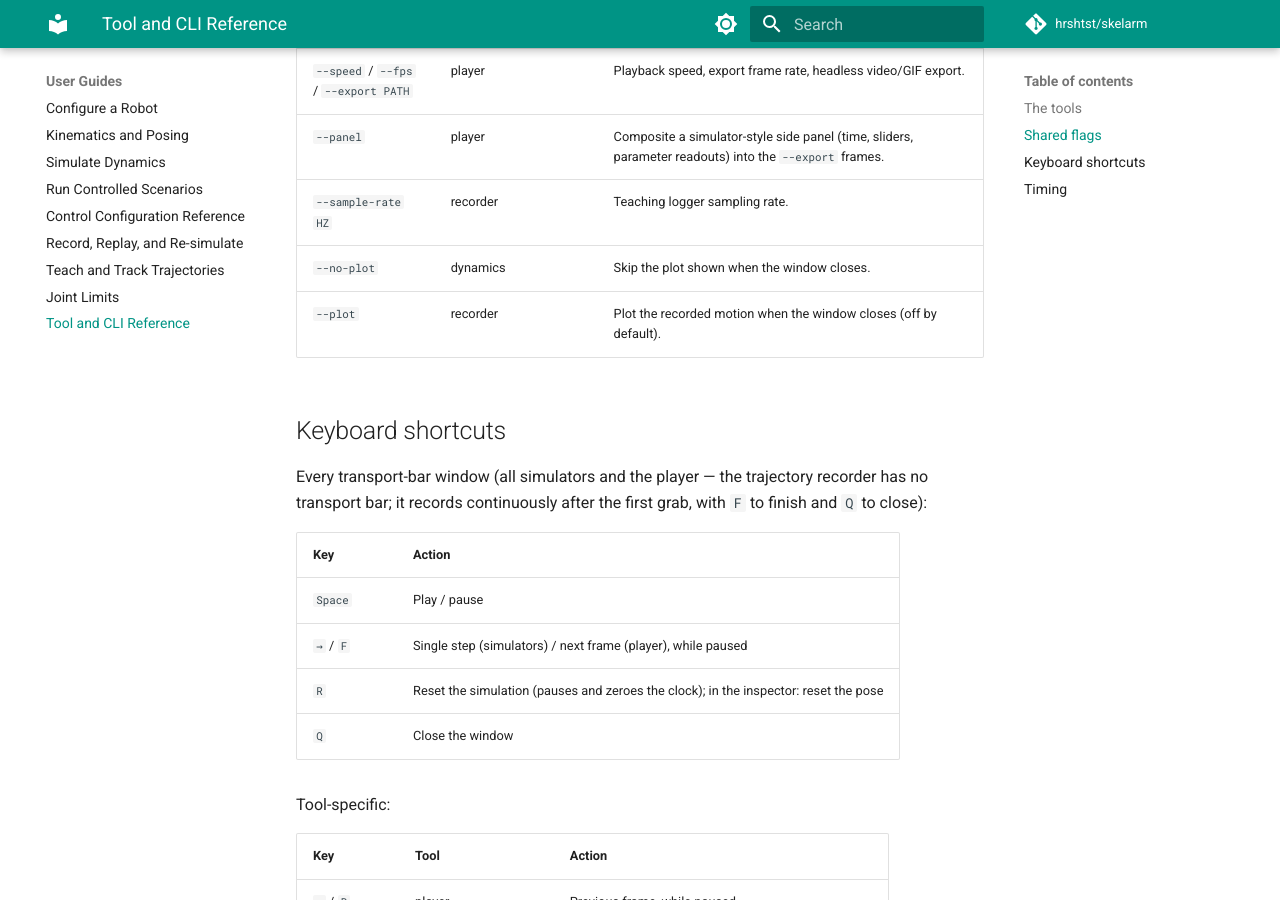
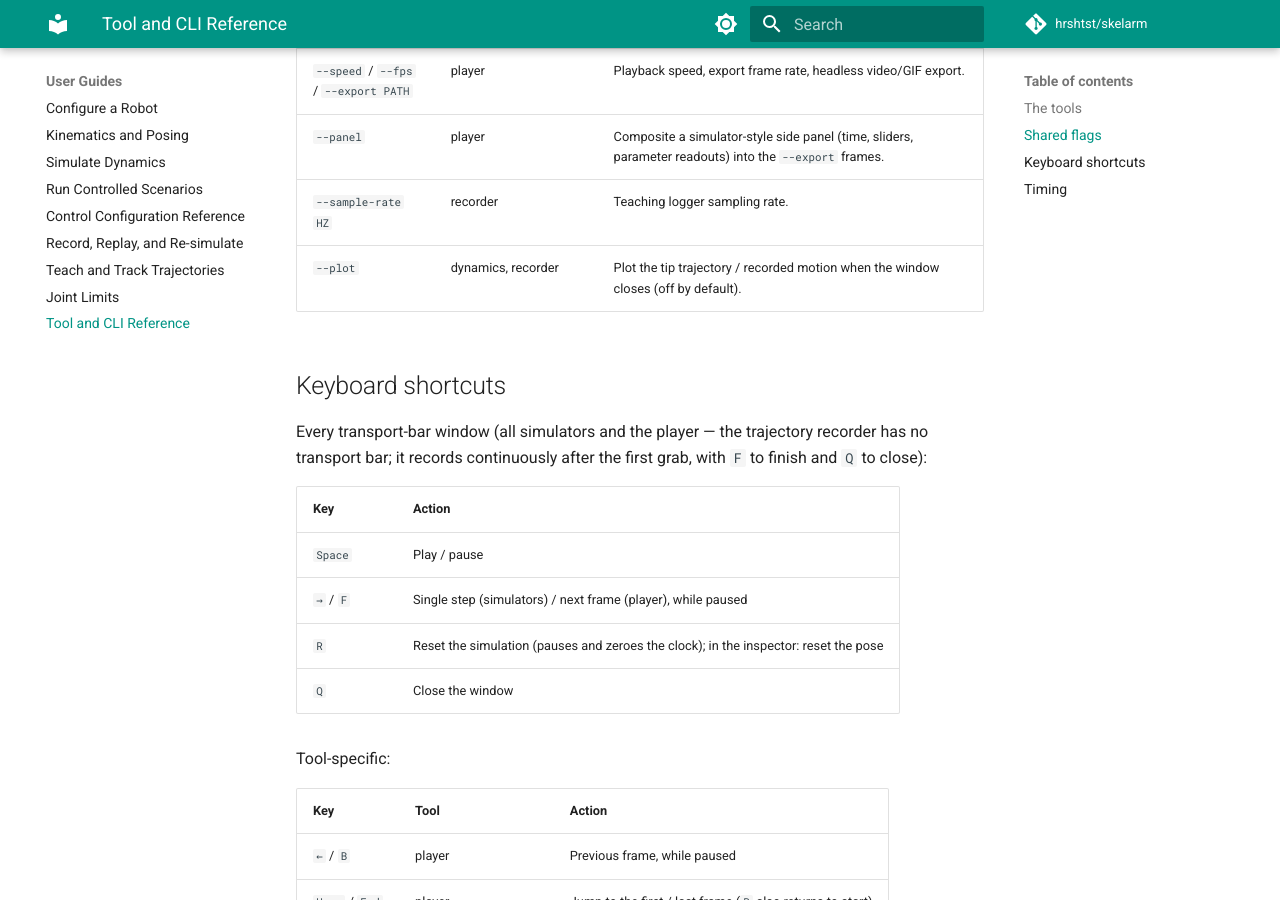
Before and after one commit to hrshtst/skelarm, an MkDocs documentation site: the page built from docs/guides/tools_reference.md, in a window 1280 px wide and 900 px high, scrolled down 1931 px. Built offline with MkDocs 1.6.1 and Material for MkDocs 9.7.7, drawn with Linux system fonts in a browser that asks for light colours; a script that is not in the unit is left out; comment, search, counter and statistics services are not loaded.

Commit message:
feat(dynamics): make the after-close tip-trajectory plot opt-in via --plot
Align the dynamics simulator with the trajectory recorder: replace
`--no-plot` with `--plot`, so the Matplotlib tip-trajectory plot is no
longer shown by default when the window closes.

Claude-Session: https://claude.ai/code/session_01DLe3g8PsXAPE2wGyNV6ifj

```diff
--- a/docs/guides/tools_reference.md
+++ b/docs/guides/tools_reference.md
@@ -37,8 +37,7 @@ catalogue; each tool's workflow has its own guide.
 | `--speed` / `--fps` / `--export PATH` | player | Playback speed, export frame rate, headless video/GIF export. |
 | `--panel` | player | Composite a simulator-style side panel (time, sliders, parameter readouts) into the `--export` frames. |
 | `--sample-rate HZ` | recorder | Teaching logger sampling rate. |
-| `--no-plot` | dynamics | Skip the plot shown when the window closes. |
-| `--plot` | recorder | Plot the recorded motion when the window closes (off by default). |
+| `--plot` | dynamics, recorder | Plot the tip trajectory / recorded motion when the window closes (off by default). |
 
 ## Keyboard shortcuts
 
```
Also changed, not shown: docs/guides/simulate_dynamics.md (+4 -3 lines), 2 other files.
